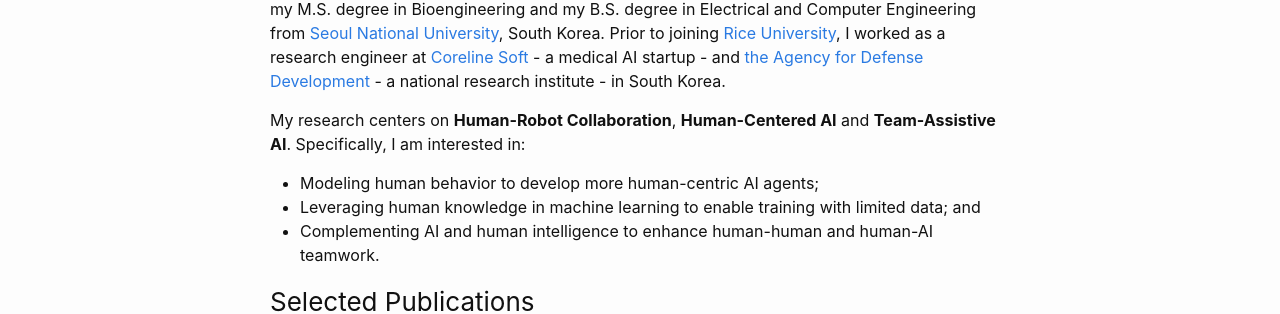
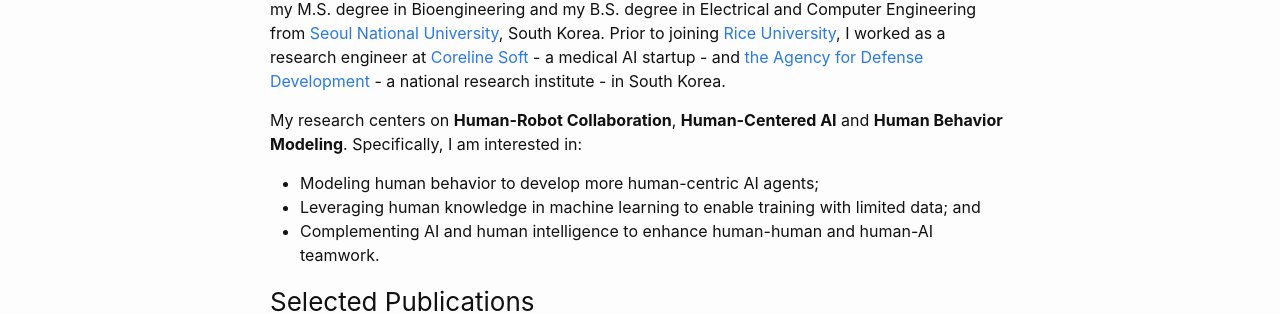
Before and after one commit to sangwon-seo/sangwon-seo.github.io, a Jekyll site: the page built from _pages/about.md, in a window 1280 px wide. Shown: the part 442-756 px from the top of the page. Built offline with Jekyll 4.4.1, drawn with Linux system fonts in a browser that asks for light colours.

Commit message:
Update about.md

```diff
--- a/_pages/about.md
+++ b/_pages/about.md
@@ -6,7 +6,7 @@ permalink: /
 ### Hello!
 I am a Ph.D. student in [Computer Science](https://cs.rice.edu/), currently working with [Dr. Vaibhav Unhelkar](https://profiles.rice.edu/faculty/vaibhav-unhelkar). I received my M.S. degree in Bioengineering and my B.S. degree in Electrical and Computer Engineering from [Seoul National University](https://en.snu.ac.kr/), South Korea. Prior to joining [Rice University](https://www.rice.edu/), I worked as a research engineer at [Coreline Soft](https://www.corelinesoft.com/en/) - a medical AI startup - and [the Agency for Defense Development](https://www.add.re.kr/eps) - a national research institute - in South Korea.
 
-My research centers on **Human-Robot Collaboration**, **Human-Centered AI** and **Team-Assistive AI**.
+My research centers on **Human-Robot Collaboration**, **Human-Centered AI** and **Human Behavior Modeling**.
 Specifically, I am interested in:
 - Modeling human behavior to develop more human-centric AI agents;
 - Leveraging human knowledge in machine learning to enable training with limited data; and
```
